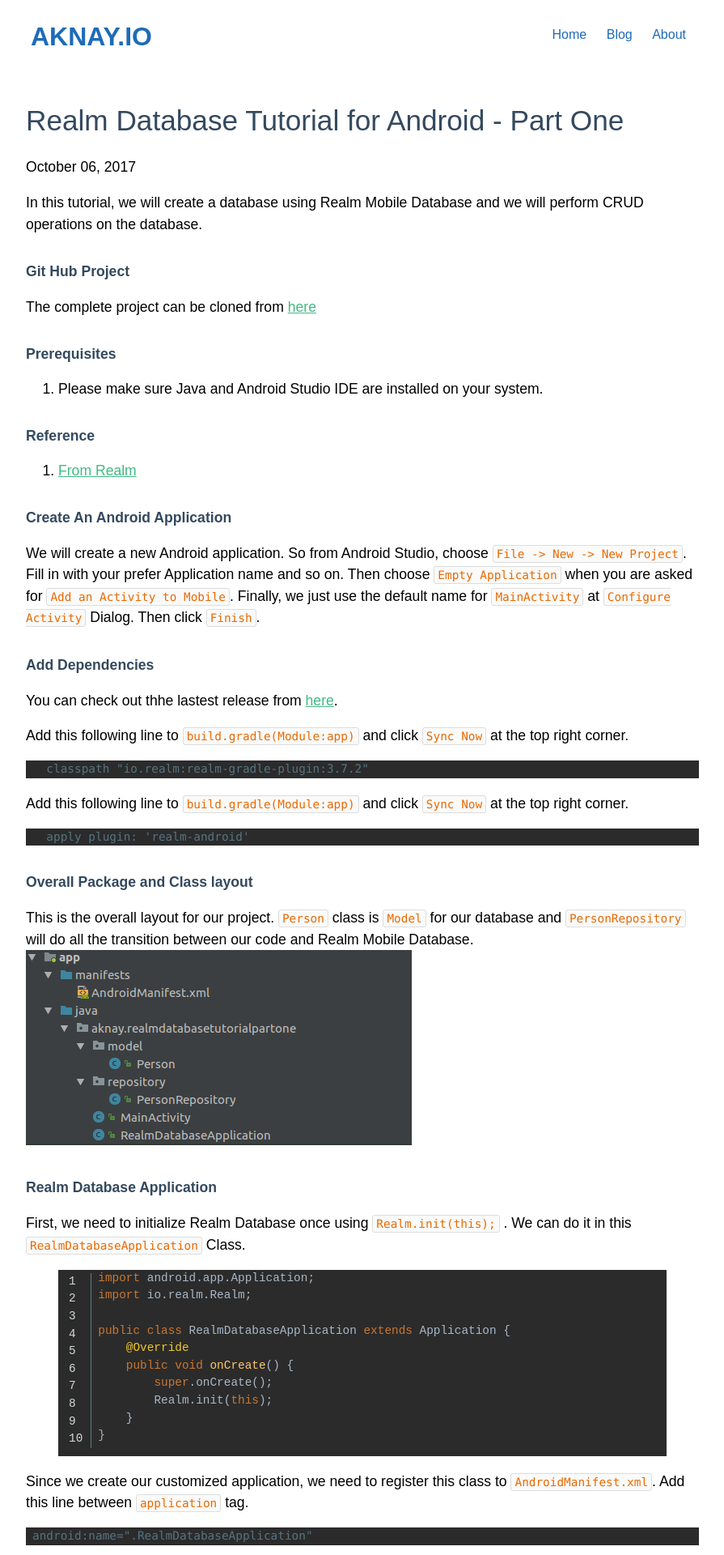
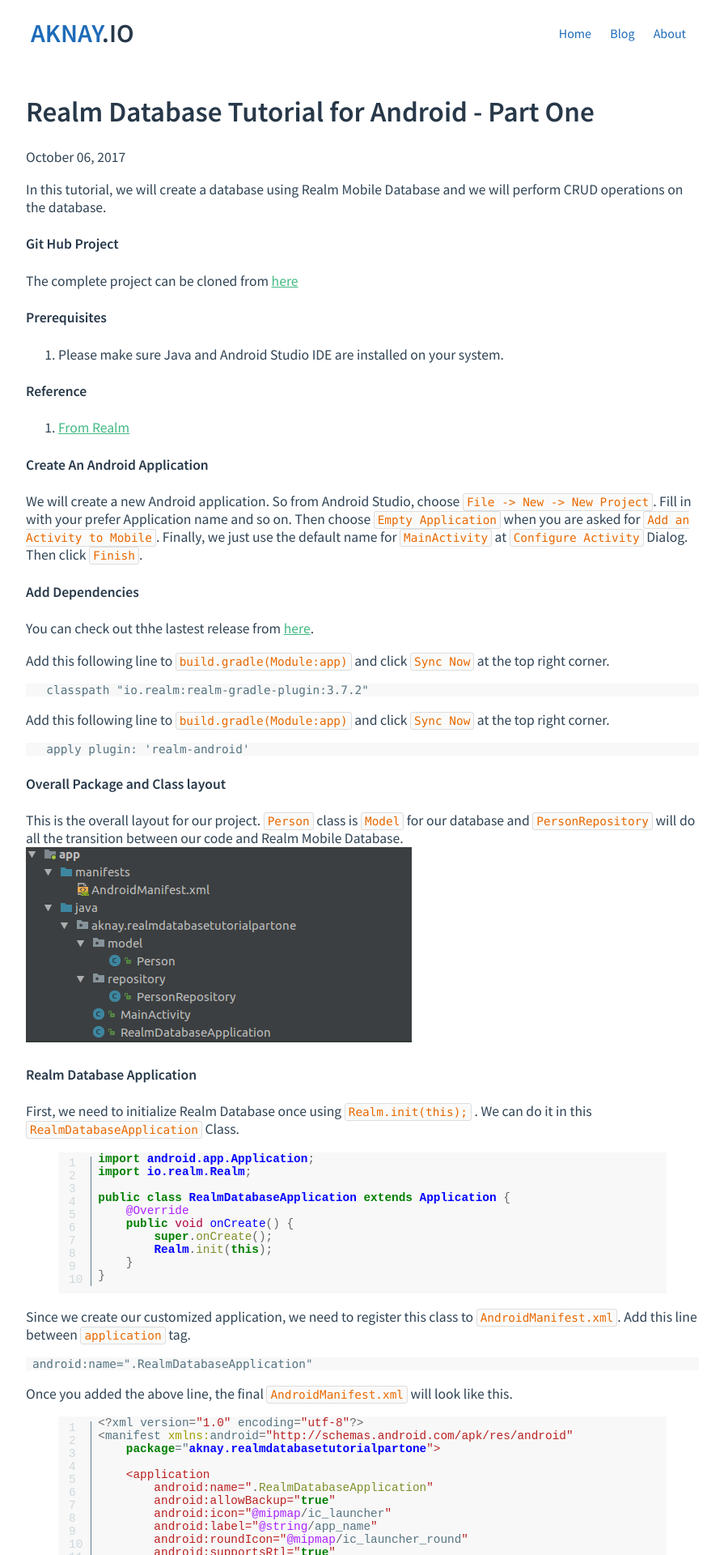
Before and after one commit to aknay/aknay.github.io, a Jekyll site: the page built from _posts/2017-10-06-realm-mobile-database-android-tutorial-part-one.markdown, in a window 1280 px wide. Shown: the top 1920 px of the page at 81% size, without its empty margins (192-1087 px from the left). Built offline with Jekyll 4.4.1, drawn with Linux system fonts in a browser that asks for light colours.

Commit message:
update css and font

```diff
--- a/_includes/head.html
+++ b/_includes/head.html
@@ -5,8 +5,8 @@
   <meta name="theme-color" content="#157878">
   <link rel="stylesheet" href="{{ site.baseurl }}/css/normalize.css">
   <script src="https://cdn.jsdelivr.net/gh/google/code-prettify@master/loader/run_prettify.js"></script>
-  <link href="https://fonts.googleapis.com/css?family=Roboto&display=swap" rel="stylesheet">
-  <link href="https://fonts.googleapis.com/css?family=Open+Sans&display=swap" rel="stylesheet">
+  <link href="https://fonts.googleapis.com/css?family=Source+Sans+Pro:300,400,600|Roboto Mono&display=swap" rel="stylesheet">
+  <link href="https://fonts.googleapis.com/css?family=Dosis:500&text=Vue.js&display=swap" rel="stylesheet">
   <link rel="stylesheet" href="{{ site.baseurl }}/css/cayman.css">
   <link rel="stylesheet" href="{{ site.baseurl }}/css/syntax.css">
   <link rel="stylesheet" href="{{ site.baseurl }}/css/mermaid.css">
--- a/css/cayman.css
+++ b/css/cayman.css
@@ -1,8 +1,12 @@
-* { box-sizing: border-box; }
+* {
+  box-sizing: border-box;
+}
 
-body { padding: 0; margin: 0; font-family: "Open Sans", "Helvetica Neue", Helvetica, Arial, sans-serif; font-size: 16px; line-height: 1.5; color: #606c71; }
 
-a { color: #1e6bb8; text-decoration: none; }
+a {
+  color: #1e6bb8;
+  text-decoration: none;
+}
 
 p a {
   color: #42b983;
@@ -16,78 +20,267 @@
   text-decoration: underline;
 }
 
-a:hover { text-decoration: underline; }
+a:hover {
+  text-decoration: underline;
+}
 
-.btn { display: inline-block; margin-bottom: 1rem; color: rgba(255, 255, 255, 0.7); background-color: rgba(255, 255, 255, 0.08); border-color: rgba(255, 255, 255, 0.2); border-style: solid; border-width: 1px; border-radius: 0.3rem; transition: color 0.2s, background-color 0.2s, border-color 0.2s; }
-.btn:hover { color: rgba(255, 255, 255, 0.8); text-decoration: none; background-color: rgba(255, 255, 255, 0.2); border-color: rgba(255, 255, 255, 0.3); }
-.btn + .btn { margin-left: 1rem; }
-@media screen and (min-width: 64em) { .btn { padding: 0.75rem 1rem; } }
-@media screen and (min-width: 42em) and (max-width: 64em) { .btn { padding: 0.6rem 0.9rem; font-size: 0.9rem; } }
-@media screen and (max-width: 42em) { .btn { display: block; width: 100%; padding: 0.75rem; font-size: 0.9rem; }
-  .btn + .btn { margin-top: 1rem; margin-left: 0; } }
+.btn {
+  display: inline-block;
+  margin-bottom: 1rem;
+  color: rgba(255, 255, 255, 0.7);
+  background-color: rgba(255, 255, 255, 0.08);
+  border-color: rgba(255, 255, 255, 0.2);
+  border-style: solid;
+  border-width: 1px;
+  border-radius: 0.3rem;
+  transition: color 0.2s, background-color 0.2s, border-color 0.2s;
+}
+.btn:hover {
+  color: rgba(255, 255, 255, 0.8);
+  text-decoration: none;
+  background-color: rgba(255, 255, 255, 0.2);
+  border-color: rgba(255, 255, 255, 0.3);
+}
+.btn + .btn {
+  margin-left: 1rem;
+}
+@media screen and (min-width: 64em) {
+  .btn {
+    padding: 0.75rem 1rem;
+  }
+}
+@media screen and (min-width: 42em) and (max-width: 64em) {
+  .btn {
+    padding: 0.6rem 0.9rem;
+    font-size: 0.9rem;
+  }
+}
+@media screen and (max-width: 42em) {
+  .btn {
+    display: block;
+    width: 100%;
+    padding: 0.75rem;
+    font-size: 0.9rem;
+  }
+  .btn + .btn {
+    margin-top: 1rem;
+    margin-left: 0;
+  }
+}
 
-.page-header { color: #fff; text-align: center; background-color: #159957; background-image: linear-gradient(120deg, #155799, #159957); }
-@media screen and (min-width: 64em) { .page-header { padding: 5rem 6rem; } }
-@media screen and (min-width: 42em) and (max-width: 64em) { .page-header { padding: 3rem 4rem; } }
-@media screen and (max-width: 42em) { .page-header { padding: 2rem 1rem; } }
+.page-header {
+  color: #fff;
+  text-align: center;
+  background-color: #159957;
+  background-image: linear-gradient(120deg, #155799, #159957);
+}
+@media screen and (min-width: 64em) {
+  .page-header {
+    padding: 5rem 6rem;
+  }
+}
+@media screen and (min-width: 42em) and (max-width: 64em) {
+  .page-header {
+    padding: 3rem 4rem;
+  }
+}
+@media screen and (max-width: 42em) {
+  .page-header {
+    padding: 2rem 1rem;
+  }
+}
 
-.project-name { margin-top: 0; margin-bottom: 0.1rem; }
-@media screen and (min-width: 64em) { .project-name { font-size: 3.25rem; } }
-@media screen and (min-width: 42em) and (max-width: 64em) { .project-name { font-size: 2.25rem; } }
-@media screen and (max-width: 42em) { .project-name { font-size: 1.75rem; } }
+.project-name {
+  margin-top: 0;
+  margin-bottom: 0.1rem;
+}
+@media screen and (min-width: 64em) {
+  .project-name {
+    font-size: 3.25rem;
+  }
+}
+@media screen and (min-width: 42em) and (max-width: 64em) {
+  .project-name {
+    font-size: 2.25rem;
+  }
+}
+@media screen and (max-width: 42em) {
+  .project-name {
+    font-size: 1.75rem;
+  }
+}
 
-.project-tagline { margin-bottom: 2rem; font-weight: normal; opacity: 0.7; }
-@media screen and (min-width: 64em) { .project-tagline { font-size: 1.25rem; } }
-@media screen and (min-width: 42em) and (max-width: 64em) { .project-tagline { font-size: 1.15rem; } }
-@media screen and (max-width: 42em) { .project-tagline { font-size: 1rem; } }
+.project-tagline {
+  margin-bottom: 2rem;
+  font-weight: normal;
+  opacity: 0.7;
+}
+@media screen and (min-width: 64em) {
+  .project-tagline {
+    font-size: 1.25rem;
+  }
+}
+@media screen and (min-width: 42em) and (max-width: 64em) {
+  .project-tagline {
+    font-size: 1.15rem;
+  }
+}
+@media screen and (max-width: 42em) {
+  .project-tagline {
+    font-size: 1rem;
+  }
+}
 
-.main-content { word-wrap: break-word; }
-.main-content :first-child { margin-top: 0; }
-@media screen and (min-width: 64em) { .main-content { max-width: 64rem; padding: 2rem 6rem; margin: 0 auto; font-size: 1.1rem; } }
-@media screen and (min-width: 42em) and (max-width: 64em) { .main-content { padding: 2rem 4rem; font-size: 1.1rem; } }
-@media screen and (max-width: 42em) { .main-content { padding: 2rem 1rem; font-size: 1rem; } }
-.main-content img { max-width: 100%; }
-.main-content h1, .main-content h2, .main-content h3, .main-content h4, .main-content h5, .main-content h6 { margin-top: 2rem; margin-bottom: 1rem; font-weight: normal; color: #34495e; }
-.main-content p { margin-bottom: 1em; }
+.main-content {
+  word-wrap: break-word;
+}
+.main-content :first-child {
+  margin-top: 0;
+}
+@media screen and (min-width: 64em) {
+  .main-content {
+    max-width: 64rem;
+    padding: 2rem 6rem;
+    margin: 0 auto;
+    font-size: 1.1rem;
+  }
+}
+@media screen and (min-width: 42em) and (max-width: 64em) {
+  .main-content {
+    padding: 2rem 4rem;
+    font-size: 1.1rem;
+  }
+}
+@media screen and (max-width: 42em) {
+  .main-content {
+    padding: 2rem 1rem;
+    font-size: 1rem;
+  }
+}
+.main-content img {
+  max-width: 100%;
+}
+/* .main-content h1, .main-content h2, .main-content h3, .main-content h4, .main-content h5, .main-content h6 { margin-top: 2rem; margin-bottom: 1rem; font-weight: normal; color: #34495e; } */
+.main-content p {
+  margin-bottom: 1em;
+}
 .main-content code {
   padding: 2px 4px;
   font-family: Consolas, "Liberation Mono", Menlo, Courier, monospace;
   font-size: 0.9rem;
   background: #fafafa;
   color: #e96900;
-   	border:1px solid #ddd;-webkit-border-radius:3px;border-radius:3px;
+  border: 1px solid #ddd;
+  -webkit-border-radius: 3px;
+  border-radius: 3px;
 }
 
-.main-content pre > code { padding: 0; margin: 0; font-size: 0.9rem; color: #567482; word-break: normal; white-space: pre; background: transparent; border: 0; }
-.main-content pre code, .main-content pre tt { display: inline; max-width: initial; padding: 0; margin: 0; overflow: initial; line-height: inherit; word-wrap: normal; background-color: transparent; border: 0; }
-.main-content pre code:before, .main-content pre code:after, .main-content pre tt:before, .main-content pre tt:after { content: normal; }
-.main-content ul, .main-content ol { margin-top: 0; }
-.main-content blockquote { padding: 0 1rem; margin-left: 0; color: #819198; border-left: 0.3rem solid #dce6f0; }
-.main-content blockquote > :first-child { margin-top: 0; }
-.main-content blockquote > :last-child { margin-bottom: 0; }
-.main-content table th { font-weight: bold; }
-.main-content dl { padding: 0; }
-.main-content dl dt { padding: 0; margin-top: 1rem; font-size: 1rem; font-weight: bold; }
-.main-content dl dd { padding: 0; margin-bottom: 1rem; }
-.main-content hr { height: 2px; padding: 0; margin: 1rem 0; background-color: #eff0f1; border: 0; }
+.main-content pre > code {
+  padding: 0;
+  margin: 0;
+  font-size: 0.9rem;
+  color: #567482;
+  word-break: normal;
+  white-space: pre;
+  background: transparent;
+  border: 0;
+}
+.main-content pre code,
+.main-content pre tt {
+  display: inline;
+  max-width: initial;
+  padding: 0;
+  margin: 0;
+  overflow: initial;
+  line-height: inherit;
+  word-wrap: normal;
+  background-color: transparent;
+  border: 0;
+}
+.main-content pre code:before,
+.main-content pre code:after,
+.main-content pre tt:before,
+.main-content pre tt:after {
+  content: normal;
+}
+.main-content ul,
+.main-content ol {
+  margin-top: 0;
+}
+.main-content blockquote {
+  padding: 0 1rem;
+  margin-left: 0;
+  color: #819198;
+  border-left: 0.3rem solid #dce6f0;
+}
+.main-content blockquote > :first-child {
+  margin-top: 0;
+}
+.main-content blockquote > :last-child {
+  margin-bottom: 0;
+}
+.main-content table th {
+  font-weight: bold;
+}
+.main-content dl {
+  padding: 0;
+}
+.main-content dl dt {
+  padding: 0;
+  margin-top: 1rem;
+  font-size: 1rem;
+  font-weight: bold;
+}
+.main-content dl dd {
+  padding: 0;
+  margin-bottom: 1rem;
+}
+.main-content hr {
+  height: 2px;
+  padding: 0;
+  margin: 1rem 0;
+  background-color: #eff0f1;
+  border: 0;
+}
 
-.site-footer { padding-top: 2rem; margin-top: 2rem; border-top: solid 1px #eff0f1; }
-@media screen and (min-width: 64em) { .site-footer { font-size: 1rem; } }
-@media screen and (min-width: 42em) and (max-width: 64em) { .site-footer { font-size: 1rem; } }
-@media screen and (max-width: 42em) { .site-footer { font-size: 0.9rem; } }
+.site-footer {
+  padding-top: 2rem;
+  margin-top: 2rem;
+  border-top: solid 1px #eff0f1;
+}
+@media screen and (min-width: 64em) {
+  .site-footer {
+    font-size: 1rem;
+  }
+}
+@media screen and (min-width: 42em) and (max-width: 64em) {
+  .site-footer {
+    font-size: 1rem;
+  }
+}
+@media screen and (max-width: 42em) {
+  .site-footer {
+    font-size: 0.9rem;
+  }
+}
 
-.site-footer-owner { display: block; font-weight: bold; }
+.site-footer-owner {
+  display: block;
+  font-weight: bold;
+}
 
-.site-footer-credits { color: #819198; }
+.site-footer-credits {
+  color: #819198;
+}
 
 /* code blocks */
 .highlight .lineno {
-    color: #CFD8DC;
-    display:inline-block;
+  color: #cfd8dc;
+  display: inline-block;
   padding-left: 5px;
   margin: 0;
   padding-right: 10px;
-    border-right:1px solid #607D8B;
+  border-right: 1px solid #607d8b;
 }
 .highlight pre code {
   display: block;
@@ -100,33 +293,31 @@
   margin-left: 8px;
 }
 
-  div .highlight {
-    background-color: #2B2B2B;
+/* body */
+h1,
+h2,
+h3,
+h4,
+strong {
+  font-weight: 600;
+  color: #273849;
 }
 
-/* body */
-h2 {
-  color: #202121;
+.main-content h3 {
+  margin: 52px 0 1.2em;
+  line-height: 1.2;
+  position: relative;
 }
-
-body {
-  background: #fff;
-  color: #202121;
-  padding: 0;
-  margin: 0;
-  font-weight: 400;
-  font-size: 16px;
-  font-style: normal;
-  line-height: 24px;
-  cursor: default;
-  font-family: "ProximaNova", Arial, Helvetica, sans-serif;
-  font-smoothing: antialiased;
-  -webkit-font-smoothing: antialiased;
-  -moz-font-smoothing: antialiased;
-  -moz-osx-font-smoothing: grayscale;
-  -o-font-smoothing: antialiased;
-  text-rendering: optimizeLegibility;
-  overflow-x: hidden;
+.main-content h3 > a:before {
+  content: "#";
+  color: #42b983;
+  position: absolute;
+  left: -0.7em;
+  margin-top: -0.05em;
+  padding-right: 0.5em;
+  font-size: 1.2em;
+  line-height: 1;
+  font-weight: bold;
 }
 
 .image-container {
@@ -146,7 +337,8 @@
 /*! Color themes for Google Code Prettify | MIT License | github.com/jmblog/color-themes-for-google-code-prettify */
 .prettyprint {
   background: #f1f3f4;
-  font-family: Menlo, "Bitstream Vera Sans Mono", "DejaVu Sans Mono", Monaco, Consolas, monospace;
+  font-family: Menlo, "Bitstream Vera Sans Mono", "DejaVu Sans Mono", Monaco,
+    Consolas, monospace;
   border: 0 !important;
 }
 
@@ -177,7 +369,6 @@
 }
 
 @media screen {
-
   /* string content */
 
   .str {
@@ -271,12 +462,11 @@
 }
 
 body {
-  margin: 0 auto;
-  background: #fff !important;
-  color: #000 !important;
+  font-family: "Source Sans Pro", "Helvetica Neue", Arial, sans-serif;
   font-size: 1rem;
-  line-height: 1.5;
+  -webkit-font-smoothing: antialiased;
   -moz-osx-font-smoothing: grayscale;
-  -webkit-font-smoothing: antialiased;
-  text-rendering: optimizeLegibility;
+  color: #304455;
+  background-color: #fff;
+  margin: 0;
 }
--- a/css/syntax.css
+++ b/css/syntax.css
@@ -1,76 +1,72 @@
 /*https://github.com/kakawait/pygments-darcula*/
-.highlight .hll { background-color: #214283 }
-.highlight  { background: #2B2B2B; color: #A9B7C6 }
-.highlight .c { color: #808072 } /* Comment */
-.highlight .err { color: #960050 } /* Error */
-.highlight .g { color: #808072 } /* Generic */
-.highlight .k { color: #CB772F } /* Keyword */
-.highlight .l { color: #6897BB } /* Literal */
-.highlight .n { color: #A9B7C6 } /* Name */
-.highlight .o { color: #A9B7C6 } /* Operator */
-.highlight .p { color: #A9B7C6 } /* Punctuation */
-.highlight .ch { color: #808072 } /* Comment.Hashbang */
-.highlight .cm { color: #53833D } /* Comment.Multiline */
-.highlight .cp { color: #808072 } /* Comment.Preproc */
-.highlight .cpf { color: #808072 } /* Comment.PreprocFile */
-.highlight .c1 { color: #808072 } /* Comment.Single */
-.highlight .cs { color: #808072 } /* Comment.Special */
-.highlight .gd { color: #A9B7C6 } /* Generic.Deleted */
-.highlight .ge { color: #808072; font-style: italic } /* Generic.Emph */
-.highlight .gr { color: #808072 } /* Generic.Error */
-.highlight .gh { color: #88BE05; font-weight: bold } /* Generic.Heading */
-.highlight .gi { color: #88BE05 } /* Generic.Inserted */
-.highlight .go { color: #808072 } /* Generic.Output */
-.highlight .gp { color: #808072; font-weight: bold } /* Generic.Prompt */
-.highlight .gs { color: #808072; font-weight: bold } /* Generic.Strong */
-.highlight .gu { color: #A9B7C6 } /* Generic.Subheading */
-.highlight .gt { color: #808072 } /* Generic.Traceback */
-.highlight .kc { color: #CB772F } /* Keyword.Constant */
-.highlight .kd { color: #CB772F } /* Keyword.Declaration */
-.highlight .kn { color: #CB772F } /* Keyword.Namespace */
-.highlight .kp { color: #CB772F } /* Keyword.Pseudo */
-.highlight .kr { color: #CB772F } /* Keyword.Reserved */
-.highlight .kt { color: #CB772F } /* Keyword.Type */
-.highlight .ld { color: #6A8759 } /* Literal.Date */
-.highlight .m { color: #6897BB } /* Literal.Number */
-.highlight .s { color: #6A8759 } /* Literal.String */
-.highlight .na { color: #A9B7C6 } /* Name.Attribute */
-.highlight .nb { color: #A9B7C6 } /* Name.Builtin */
-.highlight .nc { color: #A9B7C6 } /* Name.Class */
-.highlight .no { color: #CB772F } /* Name.Constant */
-.highlight .nd { color: #F1C829 } /* Name.Decorator */
-.highlight .ni { color: #A9B7C6 } /* Name.Entity */
-.highlight .ne { color: #88BE05 } /* Name.Exception */
-.highlight .nf { color: #FFC66D } /* Name.Function */
-.highlight .nl { color: #A9B7C6 } /* Name.Label */
-.highlight .nn { color: #A9B7C6 } /* Name.Namespace */
-.highlight .nx { color: #88BE05 } /* Name.Other */
-.highlight .py { color: #A9B7C6 } /* Name.Property */
-.highlight .nt { color: #F1C829 } /* Name.Tag */
-.highlight .nv { color: #A9B7C6 } /* Name.Variable */
-.highlight .ow { color: #A9B7C6 } /* Operator.Word */
-.highlight .w { color: #A9B7C6 } /* Text.Whitespace */
-.highlight .mb { color: #6897BB } /* Literal.Number.Bin */
-.highlight .mf { color: #6897BB } /* Literal.Number.Float */
-.highlight .mh { color: #6897BB } /* Literal.Number.Hex */
-.highlight .mi { color: #6897BB } /* Literal.Number.Integer */
-.highlight .mo { color: #6897BB } /* Literal.Number.Oct */
-.highlight .sb { color: #6A8759 } /* Literal.String.Backtick */
-.highlight .sc { color: #6A8759 } /* Literal.String.Char */
-.highlight .sd { color: #6A8759 } /* Literal.String.Doc */
-.highlight .s2 { color: #6A8759 } /* Literal.String.Double */
-.highlight .se { color: #6897BB } /* Literal.String.Escape */
-.highlight .sh { color: #6A8759 } /* Literal.String.Heredoc */
-.highlight .si { color: #6A8759 } /* Literal.String.Interpol */
-.highlight .sx { color: #6A8759 } /* Literal.String.Other */
-.highlight .sr { color: #6A8759 } /* Literal.String.Regex */
-.highlight .s1 { color: #6A8759 } /* Literal.String.Single */
-.highlight .ss { color: #6A8759 } /* Literal.String.Symbol */
-.highlight .bp { color: #A9B7C6 } /* Name.Builtin.Pseudo */
-.highlight .vc { color: #A9B7C6 } /* Name.Variable.Class */
-.highlight .vg { color: #A9B7C6 } /* Name.Variable.Global */
-.highlight .vi { color: #A9B7C6 } /* Name.Variable.Instance */
-.highlight .il { color: #6897BB } /* Literal.Number.Integer.Long */
+.highlight .hll { background-color: #ffffcc }
+.highlight  { background: #f8f8f8; }
+.highlight .c { color: #408080; font-style: italic } /* Comment */
+.highlight .k { color: #008000; font-weight: bold } /* Keyword */
+.highlight .o { color: #666666 } /* Operator */
+.highlight .ch { color: #408080; font-style: italic } /* Comment.Hashbang */
+.highlight .cm { color: #408080; font-style: italic } /* Comment.Multiline */
+.highlight .cp { color: #BC7A00 } /* Comment.Preproc */
+.highlight .cpf { color: #408080; font-style: italic } /* Comment.PreprocFile */
+.highlight .c1 { color: #408080; font-style: italic } /* Comment.Single */
+.highlight .cs { color: #408080; font-style: italic } /* Comment.Special */
+.highlight .gd { color: #A00000 } /* Generic.Deleted */
+.highlight .ge { font-style: italic } /* Generic.Emph */
+.highlight .gr { color: #FF0000 } /* Generic.Error */
+.highlight .gh { color: #000080; font-weight: bold } /* Generic.Heading */
+.highlight .gi { color: #00A000 } /* Generic.Inserted */
+.highlight .go { color: #888888 } /* Generic.Output */
+.highlight .gp { color: #000080; font-weight: bold } /* Generic.Prompt */
+.highlight .gs { font-weight: bold } /* Generic.Strong */
+.highlight .gu { color: #800080; font-weight: bold } /* Generic.Subheading */
+.highlight .gt { color: #0044DD } /* Generic.Traceback */
+.highlight .kc { color: #008000; font-weight: bold } /* Keyword.Constant */
+.highlight .kd { color: #008000; font-weight: bold } /* Keyword.Declaration */
+.highlight .kn { color: #008000; font-weight: bold } /* Keyword.Namespace */
+.highlight .kp { color: #008000 } /* Keyword.Pseudo */
+.highlight .kr { color: #008000; font-weight: bold } /* Keyword.Reserved */
+.highlight .kt { color: #B00040 } /* Keyword.Type */
+.highlight .m { color: #666666 } /* Literal.Number */
+.highlight .s { color: #BA2121 } /* Literal.String */
+.highlight .na { color: #7D9029 } /* Name.Attribute */
+.highlight .nb { color: #008000 } /* Name.Builtin */
+.highlight .nc { color: #0000FF; font-weight: bold } /* Name.Class */
+.highlight .no { color: #880000 } /* Name.Constant */
+.highlight .nd { color: #AA22FF } /* Name.Decorator */
+.highlight .ni { color: #999999; font-weight: bold } /* Name.Entity */
+.highlight .ne { color: #D2413A; font-weight: bold } /* Name.Exception */
+.highlight .nf { color: #0000FF } /* Name.Function */
+.highlight .nl { color: #A0A000 } /* Name.Label */
+.highlight .nn { color: #0000FF; font-weight: bold } /* Name.Namespace */
+.highlight .nt { color: #008000; font-weight: bold } /* Name.Tag */
+.highlight .nv { color: #19177C } /* Name.Variable */
+.highlight .ow { color: #AA22FF; font-weight: bold } /* Operator.Word */
+.highlight .w { color: #bbbbbb } /* Text.Whitespace */
+.highlight .mb { color: #666666 } /* Literal.Number.Bin */
+.highlight .mf { color: #666666 } /* Literal.Number.Float */
+.highlight .mh { color: #666666 } /* Literal.Number.Hex */
+.highlight .mi { color: #666666 } /* Literal.Number.Integer */
+.highlight .mo { color: #666666 } /* Literal.Number.Oct */
+.highlight .sa { color: #BA2121 } /* Literal.String.Affix */
+.highlight .sb { color: #BA2121 } /* Literal.String.Backtick */
+.highlight .sc { color: #BA2121 } /* Literal.String.Char */
+.highlight .dl { color: #BA2121 } /* Literal.String.Delimiter */
+.highlight .sd { color: #BA2121; font-style: italic } /* Literal.String.Doc */
+.highlight .s2 { color: #BA2121 } /* Literal.String.Double */
+.highlight .se { color: #BB6622; font-weight: bold } /* Literal.String.Escape */
+.highlight .sh { color: #BA2121 } /* Literal.String.Heredoc */
+.highlight .si { color: #BB6688; font-weight: bold } /* Literal.String.Interpol */
+.highlight .sx { color: #008000 } /* Literal.String.Other */
+.highlight .sr { color: #BB6688 } /* Literal.String.Regex */
+.highlight .s1 { color: #BA2121 } /* Literal.String.Single */
+.highlight .ss { color: #19177C } /* Literal.String.Symbol */
+.highlight .bp { color: #008000 } /* Name.Builtin.Pseudo */
+.highlight .fm { color: #0000FF } /* Name.Function.Magic */
+.highlight .vc { color: #19177C } /* Name.Variable.Class */
+.highlight .vg { color: #19177C } /* Name.Variable.Global */
+.highlight .vi { color: #19177C } /* Name.Variable.Instance */
+.highlight .vm { color: #19177C } /* Name.Variable.Magic */
+.highlight .il { color: #666666 } /* Literal.Number.Integer.Long */
 
 /* ----[ PROPERTIES ]---- */
 
```
Lines whose indentation alone changed are shown as unchanged.
